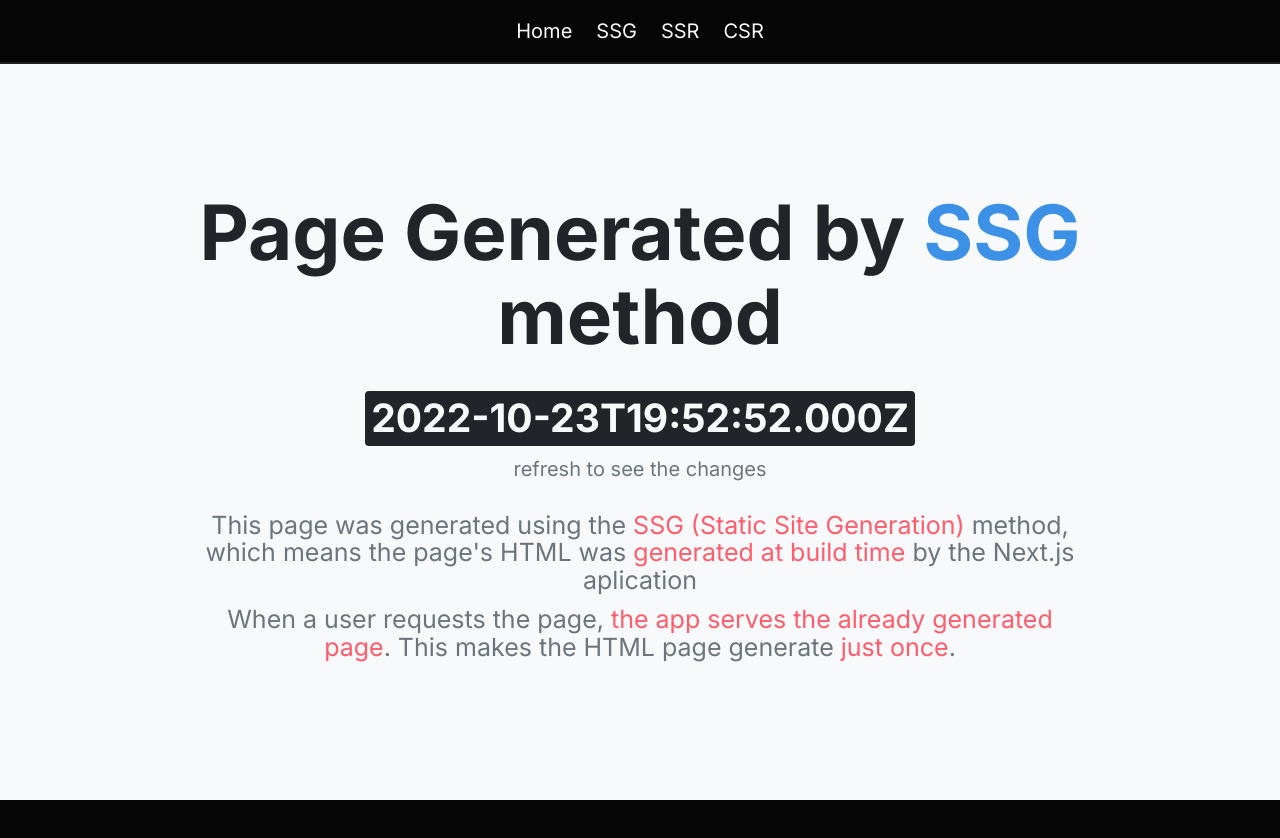
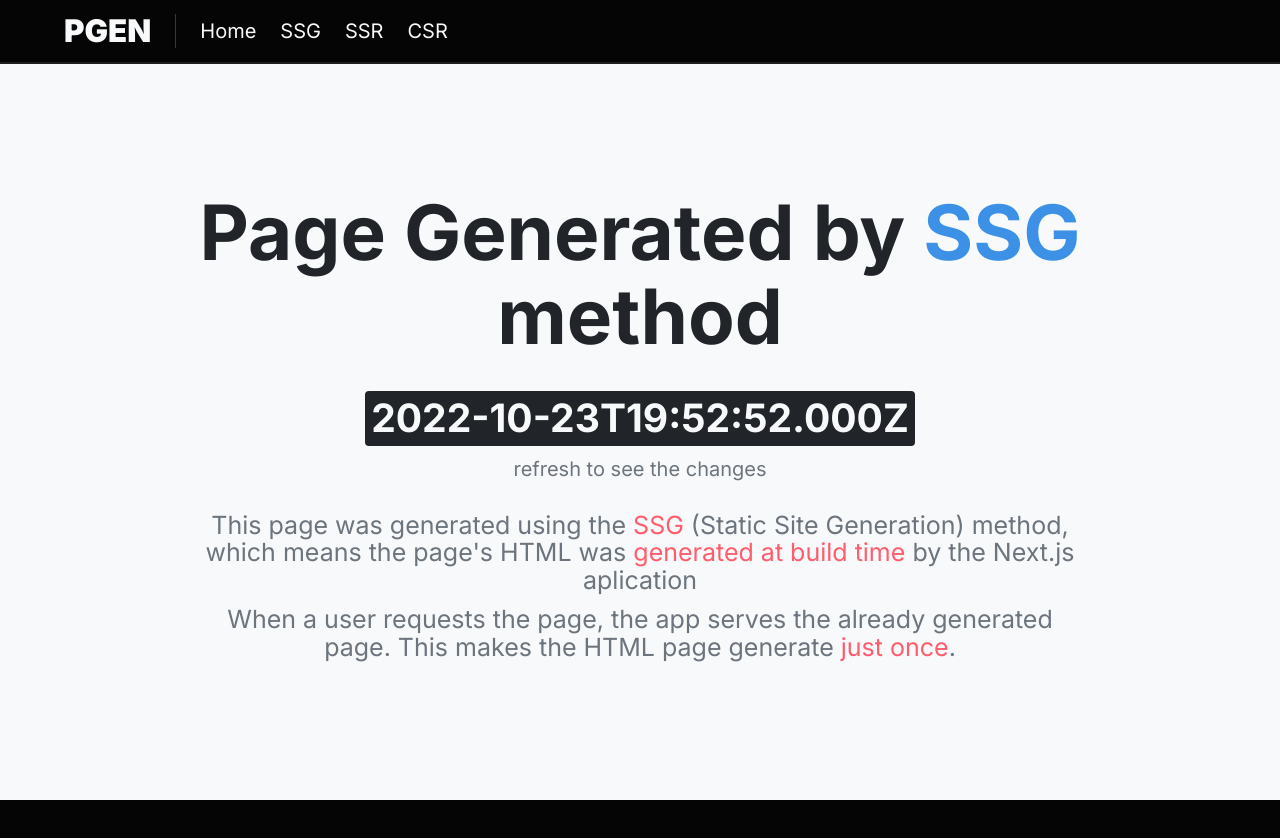
Before and after one commit to RafaFreitasNog/next-page-examples, a Next.js app: page /ssg in a window 1280 px wide. Shown: the top 838 px of the page. Built offline with nearby package versions, Linux system fonts and the light colour scheme.

Commit message:
Styling changes

```diff
--- a/components/Footer.jsx
+++ b/components/Footer.jsx
@@ -1,5 +1,5 @@
 import { Fragment } from "react";
-import styles from '../styles/Footer.module.css'
+import styles from '../styles/components/Footer.module.css'
 
 function Footer() {
   return (
--- a/components/Header.jsx
+++ b/components/Header.jsx
@@ -1,13 +1,14 @@
 import Link from "next/link";
 import { Fragment } from "react";
-import styles from '../styles/Header.module.css'
+import styles from '../styles/components/Header.module.css'
 
 function Header() {
   return (
     <Fragment>
       <div id={styles.headerConteiner}>
+        <h5>PGEN</h5>
         <ul>
-          <li><Link href="/"><p>Home</p></Link></li>
+          <li ><Link href="/"><p>Home</p></Link></li>
           <li><Link href="/ssg"><p>SSG</p></Link></li>
           <li><Link href="/ssr"><p>SSR</p></Link></li>
           <li><Link href="/csr"><p>CSR</p></Link></li>
--- a/pages/csr.jsx
+++ b/pages/csr.jsx
@@ -14,14 +14,14 @@ function ClientSideRendering() {
 
   return (
     <>
-    <Header/>
+    <Header />
     <div className={styles.pageWrapper}>
         <div className={styles.pageContent}>
           <div className={styles.mainContent}>
             <h1 className="bold">Page Generated by <span className="blue">CSR</span> method</h1>
             <h4 className="bold">{renderDate}</h4>
             <p>refresh to see the changes</p>
-            <h6>This page was generated using the <span className="red">CSR (Client Side Rendering)</span> method, which means the server returns an React component and <span className="red">the user&apos;s brownser is responsible for fetching the data</span>.</h6>
+            <h6>This page was generated using the <span className="red">CSR</span> (Client Side Rendering) method, which means the server returns an React component and <span className="red">the user&apos;s brownser</span> is responsible for fetching the data.</h6>
             <h6>When a user requests the page, <span className="red">the app returns a React Component</span>, this concept is the same used in SPAs (Single Page Aplications). This process is done <span className="red">on every single request</span>.</h6>
           </div>
         </div>
--- a/pages/index.jsx
+++ b/pages/index.jsx
@@ -8,7 +8,7 @@ import styles from '../styles/Home.module.css'
 export default function Home() {
   return (
     <Fragment>
-      <Header/>
+      <Header />
       <div id={styles.homeWrapper} >
         <div id={styles.homeContent}>
           <h1 className='bold' >Different page generations demo</h1>
--- a/pages/ssg.jsx
+++ b/pages/ssg.jsx
@@ -13,8 +13,8 @@ function StaticSiteGeneration({ date }) {
             <h1 className="bold">Page Generated by <span className="blue">SSG</span> method</h1>
             <h4 className="bold">{date}</h4>
             <p>refresh to see the changes</p>
-            <h6>This page was generated using the <span className="red">SSG (Static Site Generation)</span>  method, which means the page&apos;s HTML was <span className="red">generated at build time</span> by the Next.js aplication</h6>
-            <h6>When a user requests the page, <span className="red">the app serves the already generated page</span>. This makes the HTML page generate <span className="red">just once</span>.</h6>
+            <h6>This page was generated using the <span className="red">SSG</span> (Static Site Generation) method, which means the page&apos;s HTML was <span className="red">generated at build time</span> by the Next.js aplication</h6>
+            <h6>When a user requests the page, the app serves the already generated page. This makes the HTML page generate <span className="red">just once</span>.</h6>
           </div>
         </div>
       </div>
--- a/pages/ssr.jsx
+++ b/pages/ssr.jsx
@@ -12,8 +12,8 @@ function ServerSideRendering({ date }) {
             <h1 className="bold">Page Generated by <span className="blue">SSR</span> method</h1>
             <h4 className="bold">{date}</h4>
             <p>refresh to see the changes</p>
-            <h6>This page was generated using the <span className="red">SSR (Server Side Rendering)</span>  method, which means the page&apos;s HTML is <span className="red">generated on each request</span> by the Next.js aplication</h6>
-            <h6>When a user requests the page, <span className="red">the app gethers all the data, generates a HTML page</span> and then serves it to the user. This process is done <span className="red">on every single request</span>.</h6>
+            <h6>This page was generated using the <span className="red">SSR</span> (Server Side Rendering) method, which means the page&apos;s HTML is <span className="red">generated on each request</span> by the Next.js aplication</h6>
+            <h6>When a user requests the page, the app gethers all the data, generates a HTML page and then serves it to the user. This process is done <span className="red">on every single request</span>.</h6>
           </div>
         </div>
       </div>
--- a/styles/Home.module.css
+++ b/styles/Home.module.css
@@ -15,7 +15,3 @@ div #homeContent {
   color: var(--gray-1);
   margin-top: var(--space-2);
 }
-.red {
-  color: var(--red);
-  font-weight: 400;
-}
--- a/styles/Header.module.css
+++ b/styles/components/Header.module.css
@@ -7,10 +7,17 @@
   background-color: var(--gray-10);
   border-bottom: 2px solid var(--header-border);
   display: flex;
-  justify-content: center;
+  justify-content: flex-start;
   align-items: center;
+  gap: var(--space-3);
 }
-
+#headerConteiner h5 {
+  color: var(--gray-1);
+  font-weight: 900;
+  margin-left: 64px;
+  padding-right: var(--space-3);
+  border-right: 1px solid var(--gray-8);
+}
 #headerConteiner p {
   color: var(--gray-1);
 }
@@ -21,3 +28,6 @@
   align-items: center;
   gap: var(--space-3);
 }
+#headerConteiner li {
+  cursor: pointer;
+}
--- a/styles/globals.css
+++ b/styles/globals.css
@@ -90,19 +90,19 @@ p {
   color: var(--gray-9);
   text-align: center;
 }
-p.bold, h1.bold, h2.bold, h3.bold, h4.bold, h5.bold, h6.bold {
+p.bold, h1.bold, h2.bold, h3.bold, h4.bold, h5.bold, h6.bold span.bold {
   font-weight: 700;
 }
-p.italic, h1.italic, h2.italic, h3.italic, h4.italic, h5.italic, h6.italic {
+p.italic, h1.italic, h2.italic, h3.italic, h4.italic, h5.italic, h6.italic, span.italic {
   font-style: italic;
 }
-p.upper, h1.upper, h2.upper, h3.upper, h4.upper, h5.upper, h6.upper {
+p.upper, h1.upper, h2.upper, h3.upper, h4.upper, h5.upper, h6.upper, span.upper {
   text-transform: uppercase;
 }
-p.thin, h1.thin, h2.thin, h3.thin, h4.thin, h5.thin, h6.thin {
+p.thin, h1.thin, h2.thin, h3.thin, h4.thin, h5.thin, h6.thin, span.thin {
   font-weight: 200;
 }
-p.white, h1.white, h2.white, h3.white, h4.white, h5.white, h6.white, svg.white {
+p.white, h1.white, h2.white, h3.white, h4.white, h5.white, h6.white, svg.white, span.white {
   color: var(--gray-1);
 }
 .red {
```
Also changed, not shown: styles/components/Footer.module.css (renamed from styles/Footer.module.css).
